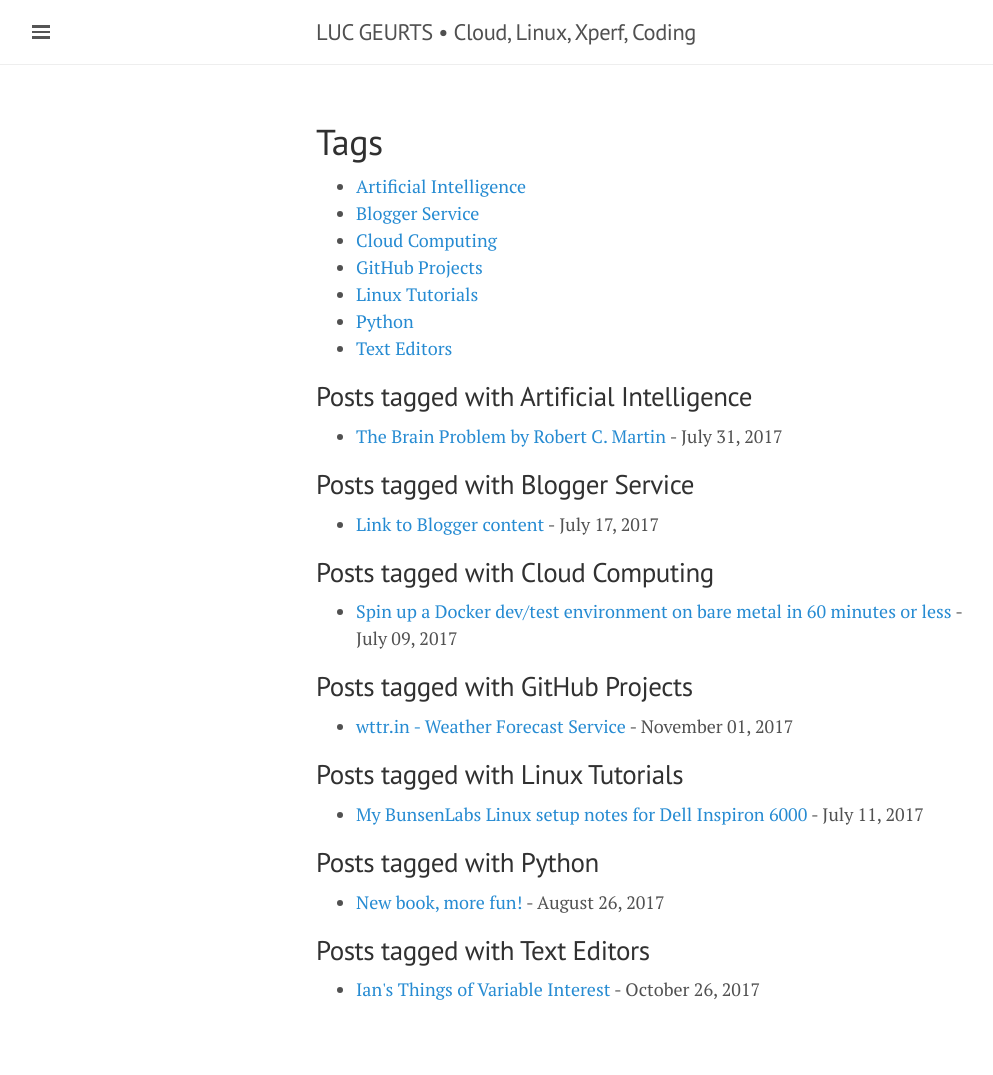
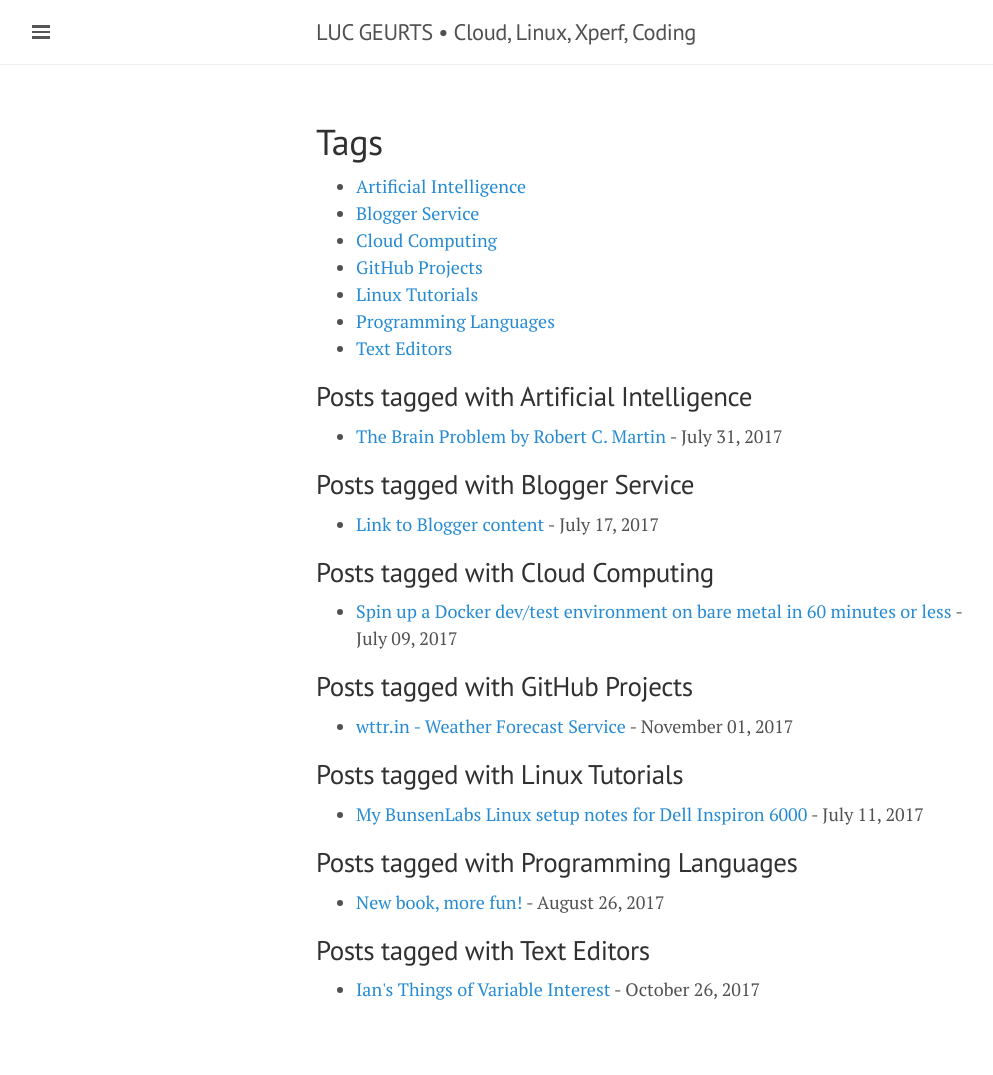
Before and after one commit to lgeurts/lgeurts.github.io, a Jekyll site: the page built from tags.html, in a window 1280 px wide. Shown: the whole page, without its empty margins (0-993 px from the left). Built offline with Jekyll 4.4.1, drawn with Linux system fonts in a browser that asks for light colours; nearby versions of some CDN libraries.

Commit message:
Update 2017-08-26-learn-python-the-hard-way.md

```diff
--- a/_posts/2017-08-26-learn-python-the-hard-way.md
+++ b/_posts/2017-08-26-learn-python-the-hard-way.md
@@ -3,8 +3,8 @@ layout: post
 title: New book, more fun!
 read_time: true
 comments: false
-category: Object-Oriented Languages
-tags: [ Python ]
+category: Open Source
+tags: [ Programming Languages ]
 ---
 
 ![Python Third Edition](/assets/python-book.jpg)
```
